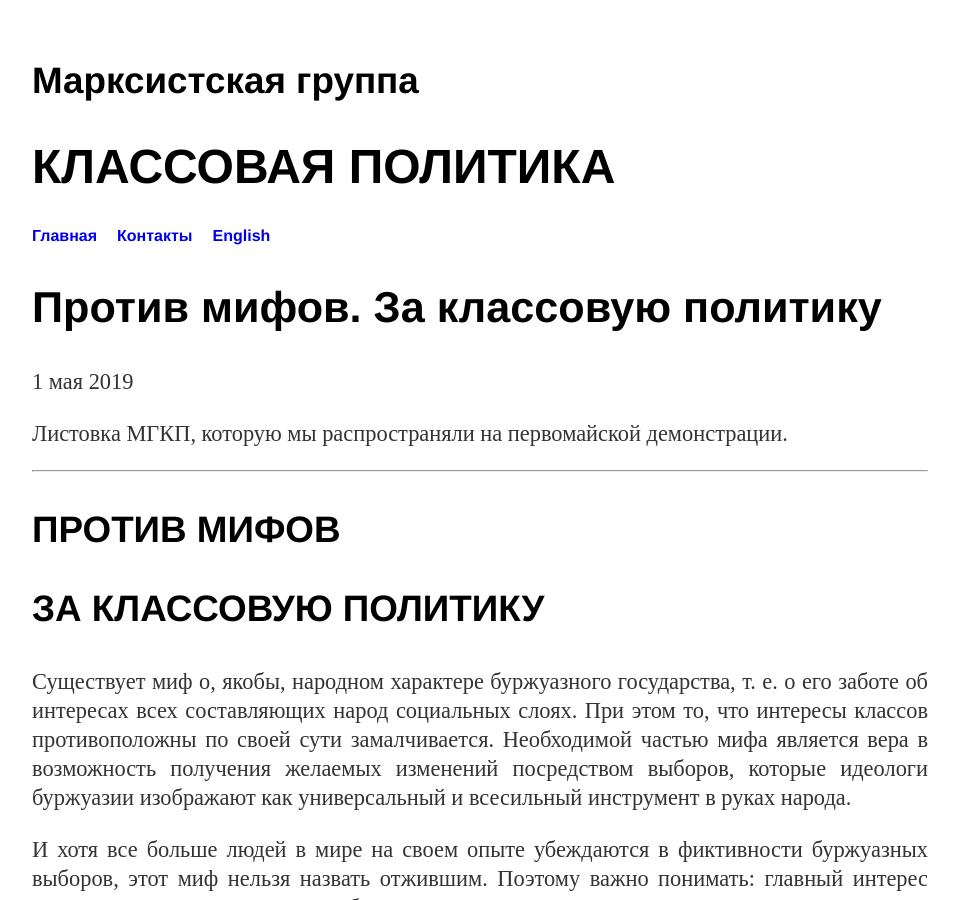
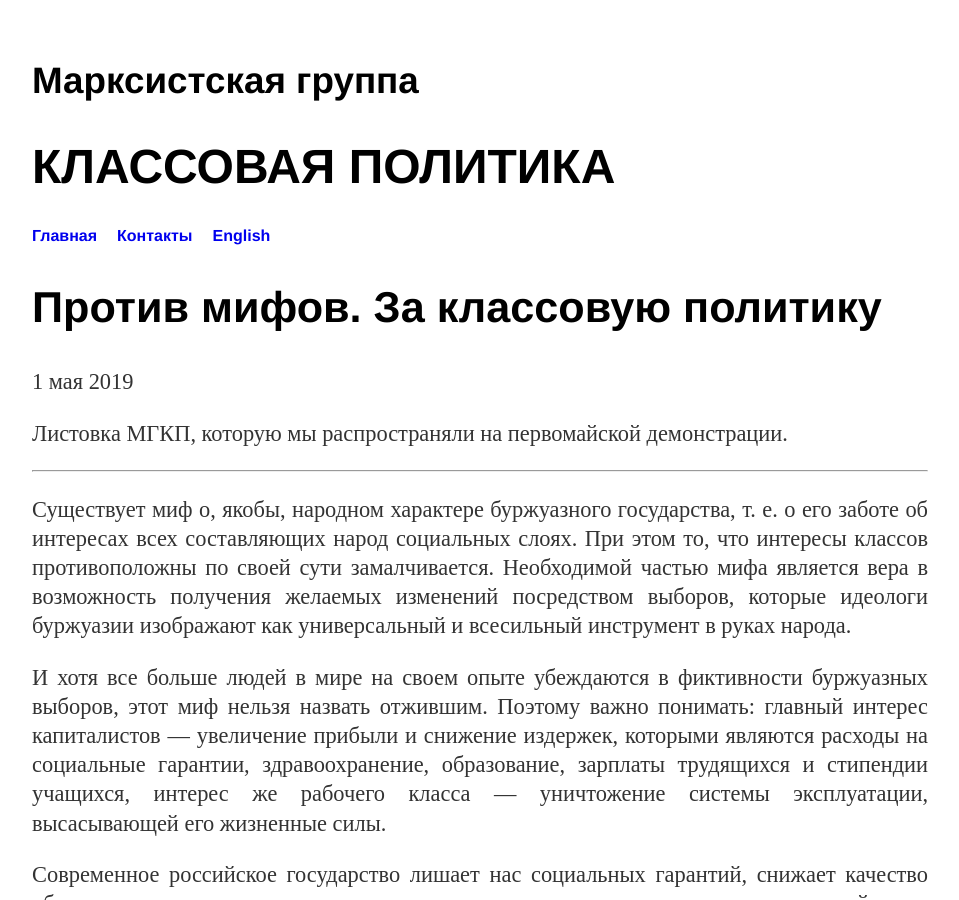
Before and after one commit to mgkp/mgkp.github.io, a Jekyll site: the page built from blog/_posts/2019-05-01-myths.md, in a window 1280 px wide and 900 px high. Shown: the whole window, without its empty margins (160-1119 px from the left). Built offline with Jekyll 4.4.1, drawn with Linux system fonts in a browser that asks for light colours.

```diff
--- a/blog/_posts/2019-05-01-myths.md
+++ b/blog/_posts/2019-05-01-myths.md
@@ -9,10 +9,6 @@
 Листовка МГКП, которую мы распространяли на первомайской демонстрации.
 
 <hr/>
-
-### ПРОТИВ МИФОВ
-
-### ЗА КЛАССОВУЮ ПОЛИТИКУ
 
 Существует миф о, якобы, народном характере буржуазного государства, т. е. о его заботе об интересах всех составляющих народ социальных слоях. При этом то, что интересы классов противоположны по своей сути замалчивается. Необходимой частью мифа является вера в возможность получения желаемых изменений посредством выборов, которые идеологи буржуазии изображают как универсальный и всесильный инструмент в руках народа.
 
```
Also changed, not shown: other parts of blog/_posts/2019-05-01-myths.md (+4 -0 lines).
